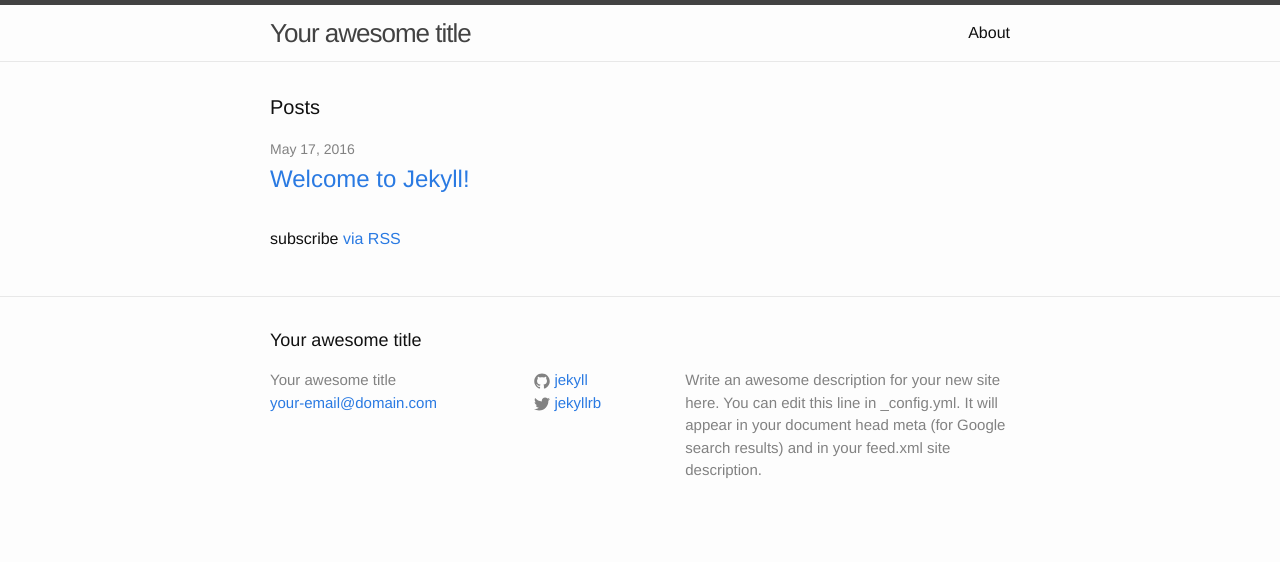
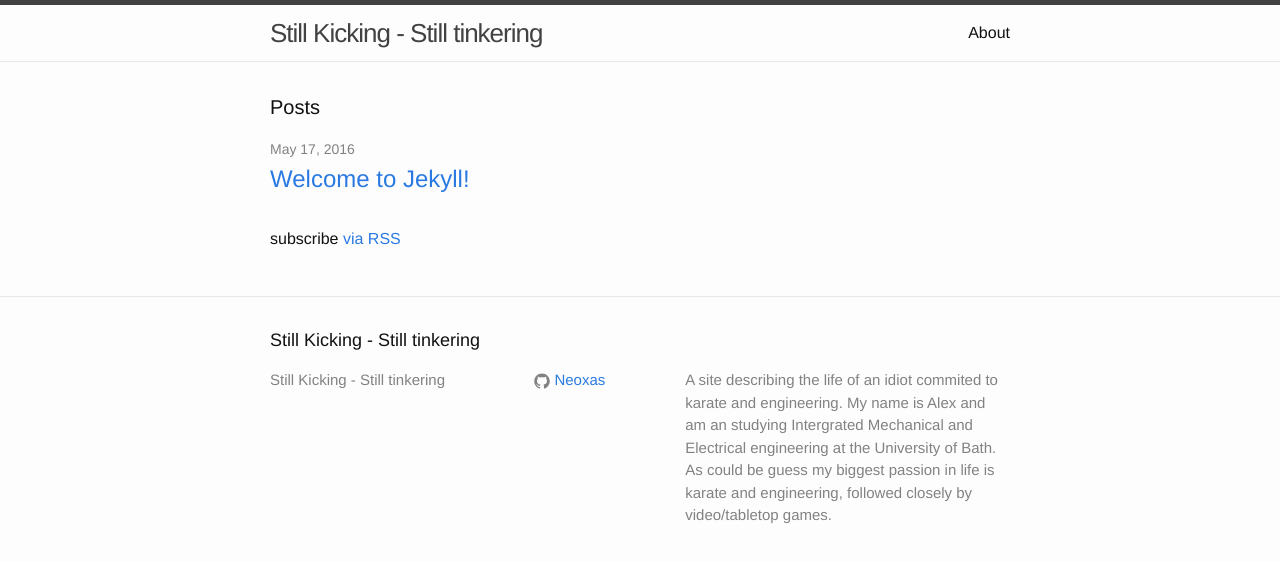
Before and after one commit to Neoxas/Neoxas.github.io, a Jekyll site: the page built from index.html, in a window 1280 px wide. Shown: the top 562 px of the page. Built offline with Jekyll 4.4.1, drawn with Linux system fonts in a browser that asks for light colours.

Commit message:
Updated description for site

```diff
--- a/_config.yml
+++ b/_config.yml
@@ -6,16 +6,17 @@
 # 'jekyll serve'. If you change this file, please restart the server process.
 
 # Site settings
-title: Your awesome title
-email: your-email@domain.com
+title: Still Kicking - Still tinkering
+email:
 description: > # this means to ignore newlines until "baseurl:"
-  Write an awesome description for your new site here. You can edit this
-  line in _config.yml. It will appear in your document head meta (for
-  Google search results) and in your feed.xml site description.
+  A site describing the life of an idiot commited to karate and engineering.
+  My name is Alex and am an studying Intergrated Mechanical and Electrical engineering
+  at the University of Bath. As could be guess my biggest passion in life is
+  karate and engineering, followed closely by video/tabletop games.
 baseurl: "" # the subpath of your site, e.g. /blog
-url: "http://yourdomain.com" # the base hostname & protocol for your site
-twitter_username: jekyllrb
-github_username:  jekyll
+url: "https://neoxas.github.io" # the base hostname & protocol for your site
+twitter_username:
+github_username:  Neoxas
 
 # Build settings
 markdown: kramdown
```
